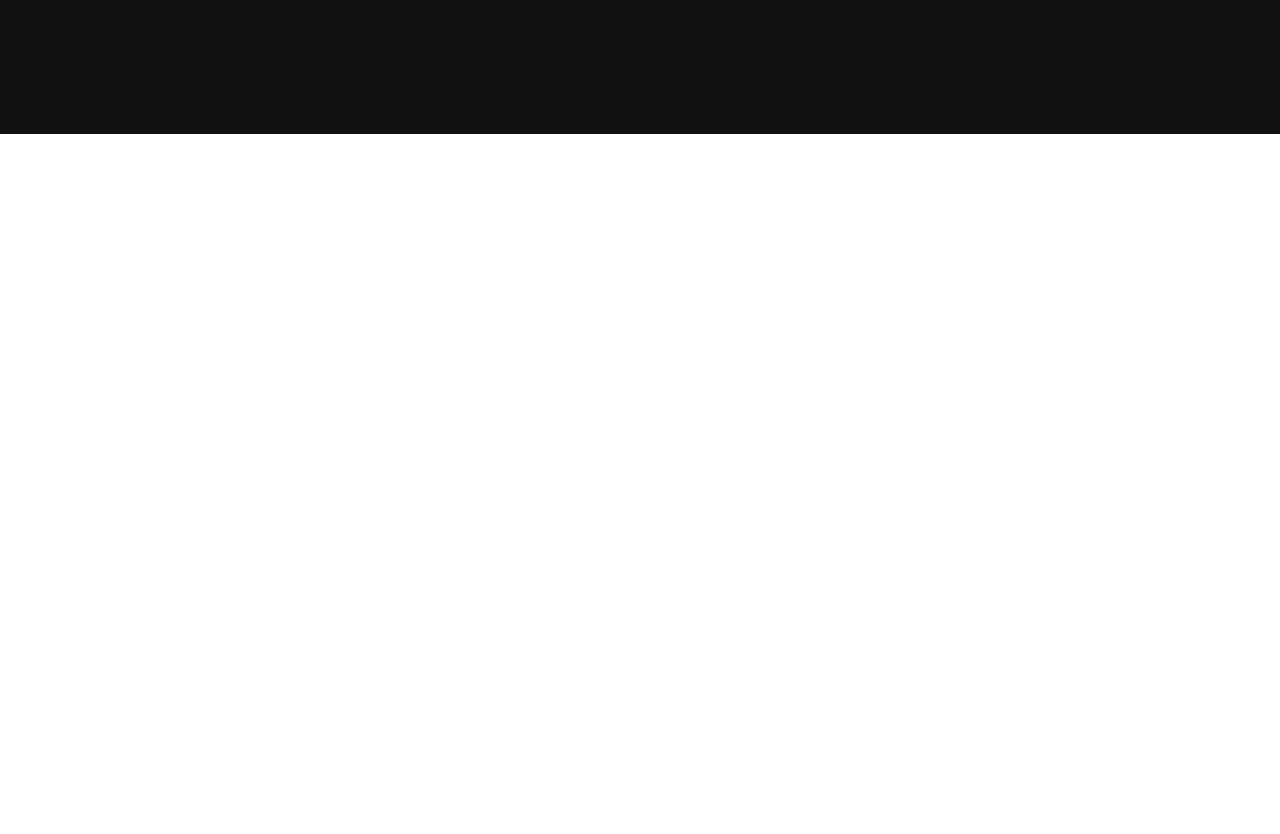
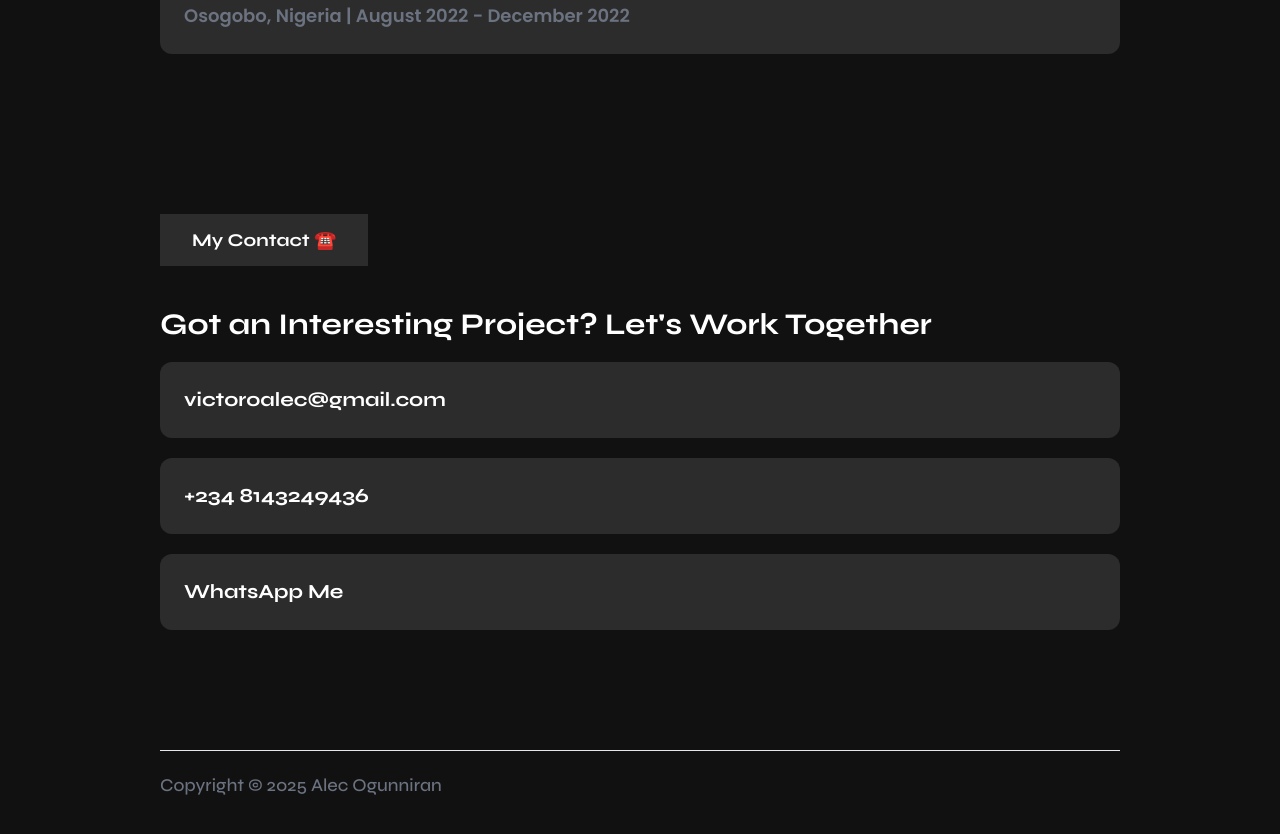
Before and after one commit to rjacy/portfolio, a Next.js app: page / in a window 1280 px wide. Shown: the part 2903-3737 px from the top of the page. Before the commit the page ends 3037 px from the top, so only its background shows below. Built offline with nearby package versions, Linux system fonts and the light colour scheme.

Commit message:
Implement homepage contact section

```diff
--- /dev/null
+++ b/components/Contact.tsx
@@ -0,0 +1,36 @@
+import Link from "next/link";
+import React from "react";
+
+const Contact = () => {
+  return (
+    <div className="flex flex-col gap-10 bg-darkmode text-white px-5 md:px-10 lg:px-40 py-5 md:py-20">
+      <div className="bg-basecolor mr-auto px-8 py-3 text-lg font-extrabold font-[family-name:var(--font-syne)]">
+        <h2>My Contact ☎️</h2>
+      </div>
+      <div className="font-[family-name:var(--font-syne)] flex flex-col gap-5">
+        <h2 className="text-3xl font-bold">
+          Got an Interesting Project? Let's Work Together
+        </h2>
+        <div className="flex flex-col gap-5">
+          <div className="flex flex-col p-6 rounded-xl bg-basecolor">
+            <span className="text-xl md:text-xl font-bold">
+              victoroalec@gmail.com
+            </span>
+          </div>
+          <div className="flex flex-col p-6 rounded-xl bg-basecolor">
+            <span className="text-xl md:text-xl font-bold">
+              +234 8143249436
+            </span>
+          </div>
+          <Link href="https://wa.me/+2348143249436" target="_blank">
+            <div className="flex flex-col p-6 rounded-xl bg-basecolor">
+              <span className="text-xl md:text-xl font-bold">WhatsApp Me</span>
+            </div>
+          </Link>
+        </div>
+      </div>
+    </div>
+  );
+};
+
+export default Contact;
--- a/components/Experience.tsx
+++ b/components/Experience.tsx
@@ -11,6 +11,7 @@ const Experience = () => {
         <div className="flex flex-col gap-5">
           <div
             data-aos="zoom-in-up"
+            data-aos-duration="2000"
             className="flex flex-col p-6 rounded-xl bg-basecolor"
           >
             <span className="text-xl md:text-2xl font-bold">
@@ -22,6 +23,7 @@ const Experience = () => {
           </div>
           <div
             data-aos="zoom-in-up"
+            data-aos-duration="2000"
             className="flex flex-col p-6 rounded-xl bg-basecolor"
           >
             <span className="text-xl md:text-2xl font-bold">
@@ -33,6 +35,7 @@ const Experience = () => {
           </div>
           <div
             data-aos="zoom-in-up"
+            data-aos-duration="2000"
             className="flex flex-col p-6 rounded-xl bg-basecolor"
           >
             <span className="text-xl md:text-2xl font-bold">
@@ -44,6 +47,7 @@ const Experience = () => {
           </div>
           <div
             data-aos="zoom-in-up"
+            data-aos-duration="2000"
             className="flex flex-col p-6 rounded-xl bg-basecolor"
           >
             <span className="text-xl md:text-2xl font-bold">
--- a/components/Home.tsx
+++ b/components/Home.tsx
@@ -6,6 +6,7 @@ import Banner from "./Banner";
 import Projects from "./Projects";
 import Skills from "./Skills";
 import Experience from "./Experience";
+import Contact from "./Contact";
 
 const Home = () => {
   return (
@@ -18,6 +19,12 @@ const Home = () => {
       <Projects />
       <Skills />
       <Experience />
+      <Contact />
+
+      <div className="flex flex-col gap-5 font-[family-name:var(--font-syne)] bg-darkmode text-white px-5 md:px-10 lg:px-40 py-10 md:py-10">
+        <hr />
+        <span className="text-gray-500 text-lg font-medium">Copyright &copy; 2025 Alec Ogunniran</span>
+      </div>
     </motion.div>
   );
 };
--- a/components/Projects.tsx
+++ b/components/Projects.tsx
@@ -3,7 +3,7 @@ import { motion } from "motion/react";
 import Image from "next/image";
 import Link from "next/link";
 import React from "react";
-import AOS from "aos";
+import AOS from "aos"
 import "aos/dist/aos.css";
 import { useEffect } from "react";
 
@@ -24,6 +24,7 @@ const Projects = () => {
       <div className="grid grid-cols-1 lg:grid-cols-2 gap-10">
         <div
           data-aos="fade-up"
+          data-aos-duration="2000"
           className="flex flex-col gap-2 w-full lg:max-w-2xl"
         >
           <div className="flex gap-1 items-center">
@@ -44,6 +45,7 @@ const Projects = () => {
         </div>
         <div
           data-aos="fade-up"
+          data-aos-duration="2000"
           className="flex flex-col gap-2 w-full lg:max-w-2xl"
         >
           <div className="flex gap-1 items-center">
@@ -64,6 +66,7 @@ const Projects = () => {
         </div>
         <div
           data-aos="fade-up"
+          data-aos-duration="2000"
           className="flex flex-col gap-2 w-full lg:max-w-2xl"
         >
           <div className="flex gap-1 items-center">
@@ -84,6 +87,7 @@ const Projects = () => {
         </div>
         <div
           data-aos="fade-up"
+          data-aos-duration="2000"
           className="flex flex-col gap-2 w-full lg:max-w-2xl"
         >
           <div className="flex gap-1 items-center">
--- a/components/Skills.tsx
+++ b/components/Skills.tsx
@@ -1,16 +1,8 @@
 import React, { useEffect } from "react";
-import AOS from "aos";
 import "aos/dist/aos.css";
 import { ArrowLongRightIcon } from "@heroicons/react/16/solid";
 
 const Skills = () => {
-  useEffect(() => {
-    AOS.init({
-      duration: 1000,
-      // easing: "ease-in-out"
-      // once: true
-    });
-  });
   return (
     <div>
       <div className="flex flex-col gap-10 bg-darkmode text-white px-5 md:px-10 lg:px-40 py-5 md:py-20">
@@ -20,6 +12,7 @@ const Skills = () => {
         <div className="font-[family-name:var(--font-syne)] flex flex-col lg:flex lg:flex-row gap-10">
           <div
             data-aos="fade-up"
+            data-aos-duration="2000"
             className="flex flex-col gap-2 outline outline-2 outline-gray-500 w-auto p-10 rounded-xl"
           >
             <h2 className="text-3xl font-extrabold">Backend Dev</h2>
@@ -58,6 +51,7 @@ const Skills = () => {
           </div>
           <div
             data-aos="fade-up"
+            data-aos-duration="2000"
             className="flex flex-col gap-2 outline outline-2 outline-gray-500 w-auto p-10 rounded-xl"
           >
             <h2 className="text-3xl font-extrabold">Frontend Dev</h2>
@@ -96,6 +90,7 @@ const Skills = () => {
           </div>
           <div
             data-aos="fade-up"
+            data-aos-duration="2000"
             className="flex flex-col gap-2 outline outline-2 outline-gray-500 w-auto p-10 rounded-xl"
           >
             <h2 className="text-3xl font-extrabold">Product Design</h2>
```
